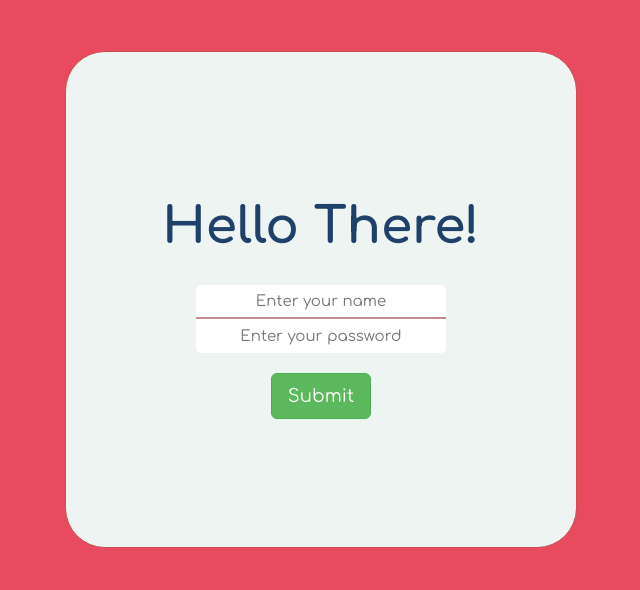
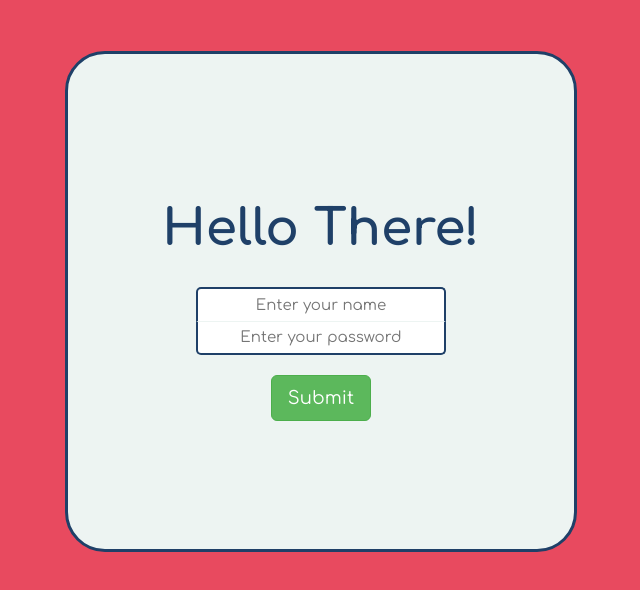
Before and after one commit to rasna-skumar1306/reciepe-Reactjs, a React (Create React App) app: page / in a window 1280 px wide. Shown: the top 590 px of the page, without its empty margins (319-959 px from the left). Built offline with nearby package versions, Linux system fonts and the light colour scheme.

Commit message:
added border

```diff
--- a/public/style.css
+++ b/public/style.css
@@ -13,12 +13,15 @@
     text-align: center;
 }
 .top{
-    border-bottom: 2px solid #c78a8a;
+    border: 2px solid #1f4068;
+    border-bottom: none;
     border-top-left-radius: 5px;
     border-top-right-radius: 5px;
     margin: 3rem auto 0;
 }
 .bottom{
+    border: 2px solid #1f4068;
+    border-top: 1px solid #edf4f2;
     margin: 0 auto 1rem;
     border-bottom-left-radius: 5px;
     border-bottom-right-radius: 5px;
@@ -31,7 +34,7 @@
     width: 40%;
     padding: 10% 3%;
     text-align: center;
-    border: 1px solid #cc4e4e ;
+    border: 3px solid #1f4068;
     border-radius: 4rem;
     background-color: #edf4f2;
 }
```
